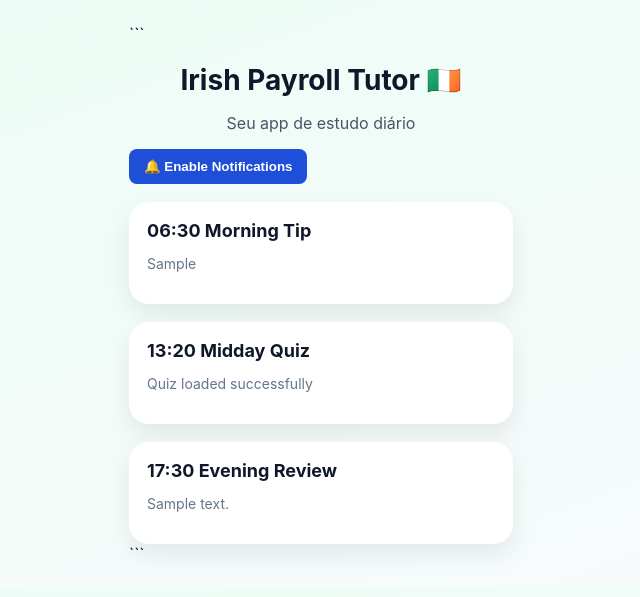
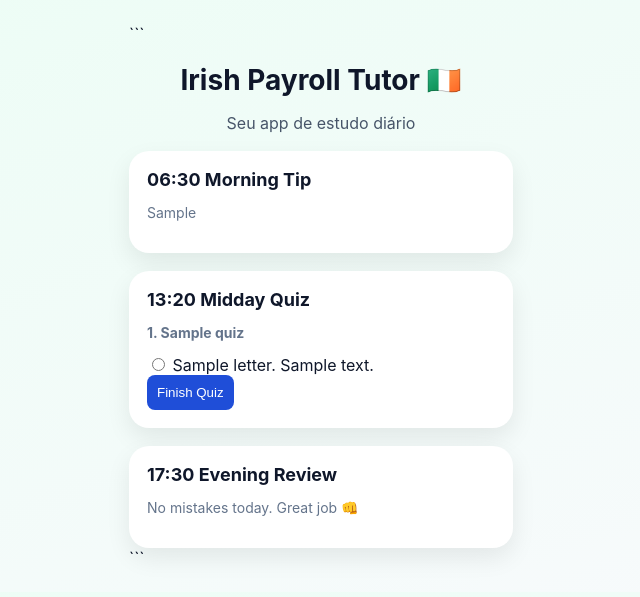
Before and after one commit to brunonfreitas/irish-payroll-tutor, a Flask app: template templates/index.html in a window 1280 px wide. Shown: the top 597 px of the page, without its empty margins (319-959 px from the left). Run offline with Flask 3, Linux system fonts and the light colour scheme; the template is opened without the code that fills it: most values are stand-ins (such as "Sample title", 1, 10 or a date in 2020); some libraries are stand-ins or nearby versions.

Commit message:
quiz tracking system

````diff
--- a/templates/index.html
+++ b/templates/index.html
@@ -9,47 +9,17 @@
 
   <link rel="stylesheet" href="/static/style.css"/>
 
-  <!-- OneSignal -->
-
-  <script src="https://cdn.onesignal.com/sdks/web/v16/OneSignalSDK.page.js" defer></script>
-
-  <script>
-    window.OneSignalDeferred = window.OneSignalDeferred || [];
-
-    OneSignalDeferred.push(async function(OneSignal) {
-      await OneSignal.init({
-        appId: "10b8a735-f31d-446a-8af0-bbb1fdd2b408"
-      });
-    });
-
-    function enableNotifications() {
-      OneSignalDeferred.push(async function(OneSignal) {
-        try {
-          await OneSignal.Slidedown.promptPush({ force: true });
-          await OneSignal.Notifications.requestPermission();
-          alert("Notifications enabled!");
-        } catch (e) {
-          console.log(e);
-          alert("Error enabling notifications");
-        }
-      });
-    }
-  </script>
-
   <style>
     button {
       background: #1f4ed8;
       color: white;
-      padding: 10px 15px;
+      padding: 10px;
+      border-radius: 8px;
       border: none;
-      border-radius: 8px;
       cursor: pointer;
-      font-weight: bold;
     }
-
-    button:hover {
-      background: #1e40af;
-    }
+    .correct { background: #d1fae5; }
+    .wrong { background: #fee2e2; }
   </style>
 
 </head>
@@ -61,42 +31,115 @@
 <h1>Irish Payroll Tutor 🇮🇪</h1>
 <p>Seu app de estudo diário</p>
 
-<!-- BOTÃO -->
-<button onclick="enableNotifications()">
-  🔔 Enable Notifications
-</button>
-
 <!-- MORNING -->
 <div class="card">
   <h2>06:30 Morning Tip</h2>
-  {% if morning_tip %}
-    <p>{{ morning_tip }}</p>
-  {% else %}
-    <p>Add Morning Tips inside your chapter .md file.</p>
-  {% endif %}
+  <p>{{ morning_tip }}</p>
 </div>
 
 <!-- QUIZ -->
 <div class="card">
   <h2>13:20 Midday Quiz</h2>
+
   {% if quizzes %}
-    <p>Quiz loaded successfully</p>
-  {% else %}
-    <p>No quiz found in your .md file.</p>
+    <form id="quizForm">
+
+      {% for quiz in quizzes %}
+        {% set i = loop.index0 %}
+
+        <div class="question">
+          <p><strong>{{ loop.index }}. {{ quiz.question }}</strong></p>
+
+          {% for opt in quiz.options %}
+            <label>
+              <input type="radio"
+                     name="q{{ i }}"
+                     value="{{ opt.letter }}"
+                     data-correct="{{ quiz.correct }}">
+              {{ opt.letter }}. {{ opt.text }}
+            </label><br>
+          {% endfor %}
+        </div>
+      {% endfor %}
+
+      <button type="button" onclick="finishQuiz()">Finish Quiz</button>
+
+    </form>
+
+    <div id="result"></div>
+
   {% endif %}
 </div>
 
 <!-- REVIEW -->
 <div class="card">
   <h2>17:30 Evening Review</h2>
-  {% if evening_review %}
-    <p>{{ evening_review }}</p>
-  {% else %}
-    <p>Add Evening Reviews inside your chapter .md file.</p>
-  {% endif %}
+  <div id="reviewBox">
+    <p>Complete the quiz to see your weak points.</p>
+  </div>
 </div>
 ```
 
   </main>
+
+  <script>
+    function finishQuiz() {
+      let correct = 0;
+      let wrongQuestions = [];
+
+      document.querySelectorAll(".question").forEach((q, index) => {
+        let selected = q.querySelector("input:checked");
+        let inputs = q.querySelectorAll("input");
+
+        inputs.forEach(i => {
+          i.parentElement.classList.remove("correct", "wrong");
+
+          if (i.value === i.dataset.correct) {
+            i.parentElement.classList.add("correct");
+          }
+        });
+
+        if (selected) {
+          if (selected.value === selected.dataset.correct) {
+            correct++;
+          } else {
+            selected.parentElement.classList.add("wrong");
+
+            let questionText = q.querySelector("p").innerText;
+            wrongQuestions.push(questionText);
+          }
+        }
+      });
+
+      let total = document.querySelectorAll(".question").length;
+      let score = Math.round((correct / total) * 100);
+
+      document.getElementById("result").innerHTML =
+        `<p><strong>Score:</strong> ${score}%</p>`;
+
+      // 🔥 SALVA ERROS
+      localStorage.setItem("wrongAnswers", JSON.stringify(wrongQuestions));
+
+      updateReview();
+    }
+
+    function updateReview() {
+      let reviewBox = document.getElementById("reviewBox");
+      let wrong = JSON.parse(localStorage.getItem("wrongAnswers")) || [];
+
+      if (wrong.length === 0) {
+        reviewBox.innerHTML = "<p>No mistakes today. Great job 👊</p>";
+      } else {
+        reviewBox.innerHTML = "<h3>Review your weak points:</h3>";
+        wrong.forEach(q => {
+          reviewBox.innerHTML += `<p>• ${q}</p>`;
+        });
+      }
+    }
+
+    // roda ao abrir
+    updateReview();
+  </script>
+
 </body>
 </html>
````
